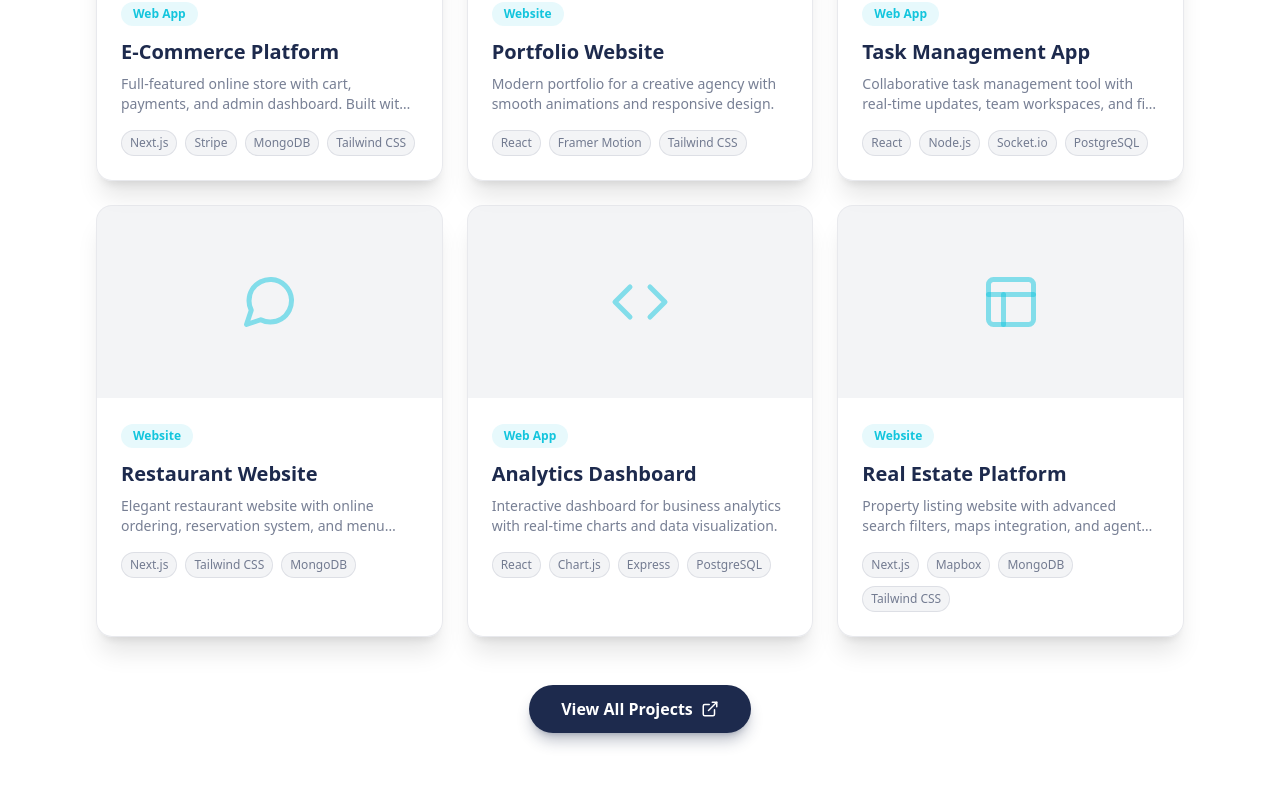
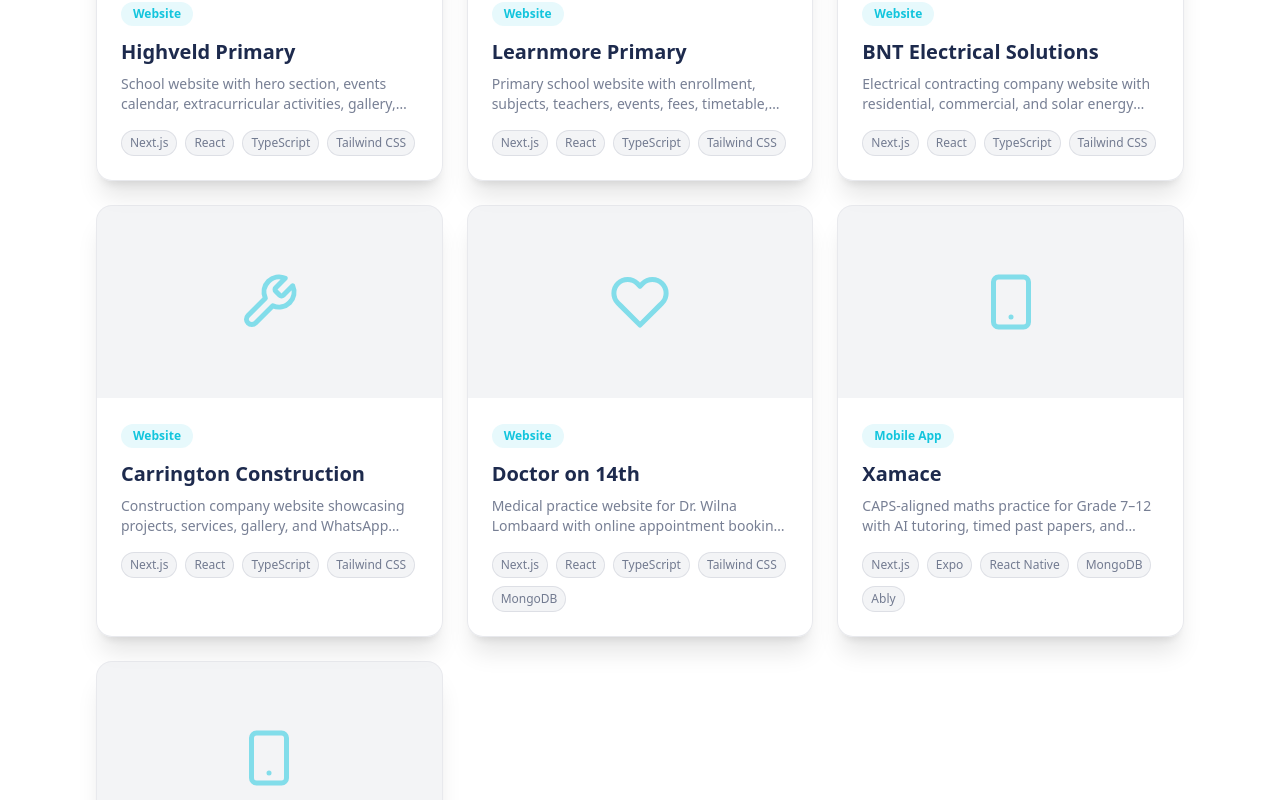
Before and after one commit to Kummirai/react-components, a Next.js app: page / in a window 1280 px wide. Shown: the part 4100-4900 px from the top of the page. Built offline with nearby package versions, Linux system fonts and the light colour scheme.

Commit message:
feat: update project listings with new entries and categories; enhance descriptions and icons for improved clarity and engagement

```diff
--- a/app/projects/page.jsx
+++ b/app/projects/page.jsx
@@ -5,15 +5,11 @@ import Link from "next/link";
 import {
   FiGithub,
   FiExternalLink,
-  FiCode,
-  FiGrid,
-  FiLayout,
-  FiShoppingCart,
-  FiMessageCircle,
-  FiBarChart2,
-  FiMapPin,
-  FiCalendar,
-  FiUsers,
+  FiBookOpen,
+  FiZap,
+  FiTool,
+  FiHeart,
+  FiSmartphone,
   FiSearch,
   FiFilter,
   FiX,
@@ -22,133 +18,105 @@ import {
 const projectsData = [
   {
     id: 1,
-    title: "E-Commerce Platform",
-    category: "Web App",
+    title: "Highveld Primary",
+    category: "Website",
     description:
-      "Full-featured online store with cart, payments, and admin dashboard. Built with Next.js, Stripe, and MongoDB.",
-    image: "/projects/ecommerce.jpg",
-    techStack: ["Next.js", "Stripe", "MongoDB", "Tailwind CSS"],
-    github: "https://github.com/",
-    liveDemo: "https://example.com",
+      "School website with hero section, events calendar, extracurricular activities, gallery, and contact/apply forms.",
+    image: "/projects/highveld.jpg",
+    techStack: ["Next.js", "React", "TypeScript", "Tailwind CSS"],
+    github: "#",
+    liveDemo: "#",
     featured: true,
-    year: "2024",
-    icon: <FiShoppingCart />,
+    year: "2025",
+    icon: <FiBookOpen />,
   },
   {
     id: 2,
-    title: "Creative Portfolio",
+    title: "Learnmore Primary",
     category: "Website",
     description:
-      "Modern portfolio for a creative agency with smooth animations and responsive design.",
-    image: "/projects/portfolio.jpg",
-    techStack: ["React", "Framer Motion", "Tailwind CSS"],
-    github: "https://github.com/",
-    liveDemo: "https://example.com",
+      "Primary school website with enrollment, subjects, teachers, events, fees, timetable, news, and FAQ.",
+    image: "/projects/learnmore.jpg",
+    techStack: ["Next.js", "React", "TypeScript", "Tailwind CSS"],
+    github: "#",
+    liveDemo: "#",
     featured: true,
-    year: "2024",
-    icon: <FiLayout />,
+    year: "2025",
+    icon: <FiBookOpen />,
   },
   {
     id: 3,
-    title: "TaskFlow Manager",
-    category: "Web App",
+    title: "BNT Electrical Solutions",
+    category: "Website",
     description:
-      "Collaborative task management tool with real-time updates, team workspaces, and file attachments.",
-    image: "/projects/taskapp.jpg",
-    techStack: ["React", "Node.js", "Socket.io", "PostgreSQL"],
-    github: "https://github.com/",
-    liveDemo: "https://example.com",
+      "Electrical contracting company website with residential, commercial, and solar energy services and quote requests.",
+    image: "/projects/brilliant.jpg",
+    techStack: ["Next.js", "React", "TypeScript", "Tailwind CSS"],
+    github: "#",
+    liveDemo: "#",
     featured: false,
-    year: "2023",
-    icon: <FiGrid />,
+    year: "2025",
+    icon: <FiZap />,
   },
   {
     id: 4,
-    title: "Restaurant Booking",
+    title: "Carrington Construction",
     category: "Website",
     description:
-      "Elegant restaurant website with online ordering, reservation system, and menu management.",
-    image: "/projects/restaurant.jpg",
-    techStack: ["Next.js", "Tailwind CSS", "MongoDB"],
-    github: "https://github.com/",
-    liveDemo: "https://example.com",
-    featured: true,
-    year: "2024",
-    icon: <FiMessageCircle />,
+      "Construction company website showcasing projects, services, gallery, and WhatsApp contact.",
+    image: "/projects/carrington.jpg",
+    techStack: ["Next.js", "React", "TypeScript", "Tailwind CSS"],
+    github: "#",
+    liveDemo: "#",
+    featured: false,
+    year: "2025",
+    icon: <FiTool />,
   },
   {
     id: 5,
-    title: "Analytics Dashboard",
-    category: "Web App",
+    title: "Doctor on 14th",
+    category: "Website",
     description:
-      "Interactive dashboard for business analytics with real-time charts and data visualization.",
-    image: "/projects/dashboard.jpg",
-    techStack: ["React", "Chart.js", "Express", "PostgreSQL"],
-    github: "https://github.com/",
-    liveDemo: "https://example.com",
+      "Medical practice website for Dr. Wilna Lombaard with online appointment booking, services, and admin authentication.",
+    image: "/projects/doctor.jpg",
+    techStack: ["Next.js", "React", "TypeScript", "Tailwind CSS", "MongoDB"],
+    github: "#",
+    liveDemo: "#",
     featured: false,
-    year: "2023",
-    icon: <FiBarChart2 />,
+    year: "2025",
+    icon: <FiHeart />,
   },
   {
     id: 6,
-    title: "Real Estate Hub",
-    category: "Website",
+    title: "Xamace",
+    category: "Mobile App",
     description:
-      "Property listing website with advanced search filters, maps integration, and agent profiles.",
-    image: "/projects/realestate.jpg",
-    techStack: ["Next.js", "Mapbox", "MongoDB", "Tailwind CSS"],
-    github: "https://github.com/",
-    liveDemo: "https://example.com",
-    featured: false,
-    year: "2024",
-    icon: <FiMapPin />,
+      "CAPS-aligned maths practice for Grade 7–12 with AI tutoring, timed past papers, and progress tracking.",
+    image: "/projects/xamace.jpg",
+    techStack: ["Next.js", "Expo", "React Native", "MongoDB", "Ably"],
+    github: "#",
+    liveDemo: "https://xamace.netlify.app",
+    featured: true,
+    year: "2025",
+    icon: <FiSmartphone />,
   },
   {
     id: 7,
-    title: "Event Platform",
-    category: "Web App",
+    title: "Kapuka Tradings",
+    category: "Mobile App",
     description:
-      "Event management platform with ticketing, scheduling, and attendee management.",
-    image: "/projects/event.jpg",
-    techStack: ["Next.js", "Node.js", "MongoDB", "Tailwind CSS"],
-    github: "https://github.com/",
-    liveDemo: "https://example.com",
-    featured: false,
-    year: "2023",
-    icon: <FiCalendar />,
-  },
-  {
-    id: 8,
-    title: "Social Community",
-    category: "Web App",
-    description:
-      "Social platform for niche communities with posts, comments, and user profiles.",
-    image: "/projects/social.jpg",
-    techStack: ["React", "Express", "PostgreSQL", "Socket.io"],
-    github: "https://github.com/",
-    liveDemo: "https://example.com",
-    featured: false,
-    year: "2024",
-    icon: <FiUsers />,
-  },
-  {
-    id: 9,
-    title: "Job Board",
-    category: "Website",
-    description:
-      "Job listing platform with advanced search, filters, and application tracking.",
-    image: "/projects/jobs.jpg",
-    techStack: ["Next.js", "MongoDB", "Tailwind CSS"],
-    github: "https://github.com/",
-    liveDemo: "https://example.com",
-    featured: false,
-    year: "2023",
-    icon: <FiSearch />,
+      "Driver services platform for fuel delivery, car wash, and cash loans with role-based access and real-time tracking.",
+    image: "/projects/kapuka.jpg",
+    techStack: ["Next.js", "Expo", "React Native", "MongoDB", "Vercel"],
+    github: "#",
+    liveDemo: "https://kapuka.vercel.app",
+    featured: true,
+    year: "2025",
+    icon: <FiSmartphone />,
   },
 ];
 
-const categories = ["All", "Website", "Web App"];
+const categories = ["All", "Website", "Mobile App"];
 
 export default function ProjectsPage() {
   const [activeCategory, setActiveCategory] = useState("All");
@@ -185,8 +153,8 @@ export default function ProjectsPage() {
             Client Projects
           </h1>
           <p className="text-lg text-navy/60 dark:text-light/60 max-w-2xl mx-auto">
-            Explore my recent freelance work showcasing modern web development,
-            clean design, and scalable solutions.
+            Websites and mobile apps built for real businesses — schools,
+            trades, medical practices, and more.
           </p>
         </div>
 
@@ -197,9 +165,9 @@ export default function ProjectsPage() {
           </div>
           <div className="rounded-2xl p-4 bg-white/60 dark:bg-[#070b15]/80 border border-navy/10 dark:border-light/10 shadow-xl text-center">
             <div className="text-2xl font-semibold text-cyan">
-              {projectsData.filter((p) => p.category === "Web App").length}
+              {projectsData.filter((p) => p.category === "Mobile App").length}
             </div>
-            <div className="text-sm text-navy/60 dark:text-light/60">Web Apps</div>
+            <div className="text-sm text-navy/60 dark:text-light/60">Mobile Apps</div>
           </div>
           <div className="rounded-2xl p-4 bg-white/60 dark:bg-[#070b15]/80 border border-navy/10 dark:border-light/10 shadow-xl text-center">
             <div className="text-2xl font-bold text-cyan">
@@ -400,7 +368,9 @@ export default function ProjectsPage() {
           </div>
         ) : (
           <div className="text-center py-20">
-            <div className="text-6xl mb-4">🔍</div>
+            <div className="text-5xl text-navy/30 dark:text-light/30 mb-4">
+              <FiSearch />
+            </div>
             <h3 className="text-xl font-semibold text-navy dark:text-light mb-2">
               No projects found
             </h3>
--- a/components/Projects.jsx
+++ b/components/Projects.jsx
@@ -5,89 +5,101 @@ import Link from "next/link";
 import {
   FiGithub,
   FiExternalLink,
-  FiCode,
-  FiGrid,
-  FiLayout,
-  FiShoppingCart,
-  FiMessageCircle,
+  FiBookOpen,
+  FiZap,
+  FiTool,
+  FiHeart,
+  FiSmartphone,
 } from "react-icons/fi";
 
 const projects = [
   {
     id: 1,
-    title: "E-Commerce Platform",
-    category: "Web App",
+    title: "Highveld Primary",
+    category: "Website",
     description:
-      "Full-featured online store with cart, payments, and admin dashboard. Built with Next.js, Stripe, and MongoDB.",
-    image: "/projects/ecommerce.jpg",
-    techStack: ["Next.js", "Stripe", "MongoDB", "Tailwind CSS"],
-    github: "https://github.com/",
-    liveDemo: "https://example.com",
-    icon: <FiShoppingCart />,
+      "School website with hero section, events calendar, extracurricular activities, gallery, and contact/apply forms.",
+    image: "/projects/highveld.jpg",
+    techStack: ["Next.js", "React", "TypeScript", "Tailwind CSS"],
+    github: "#",
+    liveDemo: "#",
+    icon: <FiBookOpen />,
   },
   {
     id: 2,
-    title: "Portfolio Website",
+    title: "Learnmore Primary",
     category: "Website",
     description:
-      "Modern portfolio for a creative agency with smooth animations and responsive design.",
-    image: "/projects/portfolio.jpg",
-    techStack: ["React", "Framer Motion", "Tailwind CSS"],
-    github: "https://github.com/",
-    liveDemo: "https://example.com",
-    icon: <FiLayout />,
+      "Primary school website with enrollment, subjects, teachers, events, fees, timetable, news, and FAQ.",
+    image: "/projects/learnmore.jpg",
+    techStack: ["Next.js", "React", "TypeScript", "Tailwind CSS"],
+    github: "#",
+    liveDemo: "#",
+    icon: <FiBookOpen />,
   },
   {
     id: 3,
-    title: "Task Management App",
-    category: "Web App",
+    title: "BNT Electrical Solutions",
+    category: "Website",
     description:
-      "Collaborative task management tool with real-time updates, team workspaces, and file attachments.",
-    image: "/projects/taskapp.jpg",
-    techStack: ["React", "Node.js", "Socket.io", "PostgreSQL"],
-    github: "https://github.com/",
-    liveDemo: "https://example.com",
-    icon: <FiGrid />,
+      "Electrical contracting company website with residential, commercial, and solar energy services and quote requests.",
+    image: "/projects/brilliant.jpg",
+    techStack: ["Next.js", "React", "TypeScript", "Tailwind CSS"],
+    github: "#",
+    liveDemo: "#",
+    icon: <FiZap />,
   },
   {
     id: 4,
-    title: "Restaurant Website",
+    title: "Carrington Construction",
     category: "Website",
     description:
-      "Elegant restaurant website with online ordering, reservation system, and menu management.",
-    image: "/projects/restaurant.jpg",
-    techStack: ["Next.js", "Tailwind CSS", "MongoDB"],
-    github: "https://github.com/",
-    liveDemo: "https://example.com",
-    icon: <FiMessageCircle />,
+      "Construction company website showcasing projects, services, gallery, and WhatsApp contact.",
+    image: "/projects/carrington.jpg",
+    techStack: ["Next.js", "React", "TypeScript", "Tailwind CSS"],
+    github: "#",
+    liveDemo: "#",
+    icon: <FiTool />,
   },
   {
     id: 5,
-    title: "Analytics Dashboard",
-    category: "Web App",
+    title: "Doctor on 14th",
+    category: "Website",
     description:
-      "Interactive dashboard for business analytics with real-time charts and data visualization.",
-    image: "/projects/dashboard.jpg",
-    techStack: ["React", "Chart.js", "Express", "PostgreSQL"],
-    github: "https://github.com/",
-    liveDemo: "https://example.com",
-    icon: <FiCode />,
+      "Medical practice website for Dr. Wilna Lombaard with online appointment booking, services, and admin authentication.",
+    image: "/projects/doctor.jpg",
+    techStack: ["Next.js", "React", "TypeScript", "Tailwind CSS", "MongoDB"],
+    github: "#",
+    liveDemo: "#",
+    icon: <FiHeart />,
   },
   {
     id: 6,
-    title: "Real Estate Platform",
-    category: "Website",
+    title: "Xamace",
+    category: "Mobile App",
     description:
-      "Property listing website with advanced search filters, maps integration, and agent profiles.",
-    image: "/projects/realestate.jpg",
-    techStack: ["Next.js", "Mapbox", "MongoDB", "Tailwind CSS"],
-    github: "https://github.com/",
-    liveDemo: "https://example.com",
-    icon: <FiLayout />,
+      "CAPS-aligned maths practice for Grade 7–12 with AI tutoring, timed past papers, and progress tracking.",
+    image: "/projects/xamace.jpg",
+    techStack: ["Next.js", "Expo", "React Native", "MongoDB", "Ably"],
+    github: "#",
+    liveDemo: "https://xamace.netlify.app",
+    icon: <FiSmartphone />,
+  },
+  {
+    id: 7,
+    title: "Kapuka Tradings",
+    category: "Mobile App",
+    description:
+      "Driver services platform for fuel delivery, car wash, and cash loans with role-based access and real-time tracking.",
+    image: "/projects/kapuka.jpg",
+    techStack: ["Next.js", "Expo", "React Native", "MongoDB", "Vercel"],
+    github: "#",
+    liveDemo: "https://kapuka.vercel.app",
+    icon: <FiSmartphone />,
   },
 ];
 
-const categories = ["All", "Website", "Web App"];
+const categories = ["All", "Website", "Mobile App"];
 
 export default function Projects() {
   const [activeCategory, setActiveCategory] = useState("All");
@@ -111,11 +123,11 @@ export default function Projects() {
       <div className="max-w-6xl mx-auto px-4 sm:px-6 lg:px-8">
         <div className="text-center mb-12">
           <h2 className="text-3xl font-semibold mb-4 text-navy dark:text-light">
-            Recent Client Work
+            Client Projects
           </h2>
           <p className="text-lg text-navy/60 dark:text-light/60 max-w-2xl mx-auto">
-            Here are some projects I&apos;ve built for clients. Each one is crafted
-            with care and attention to detail.
+            Websites and mobile apps built for real businesses — schools,
+            trades, medical, and more.
           </p>
         </div>
 
```
